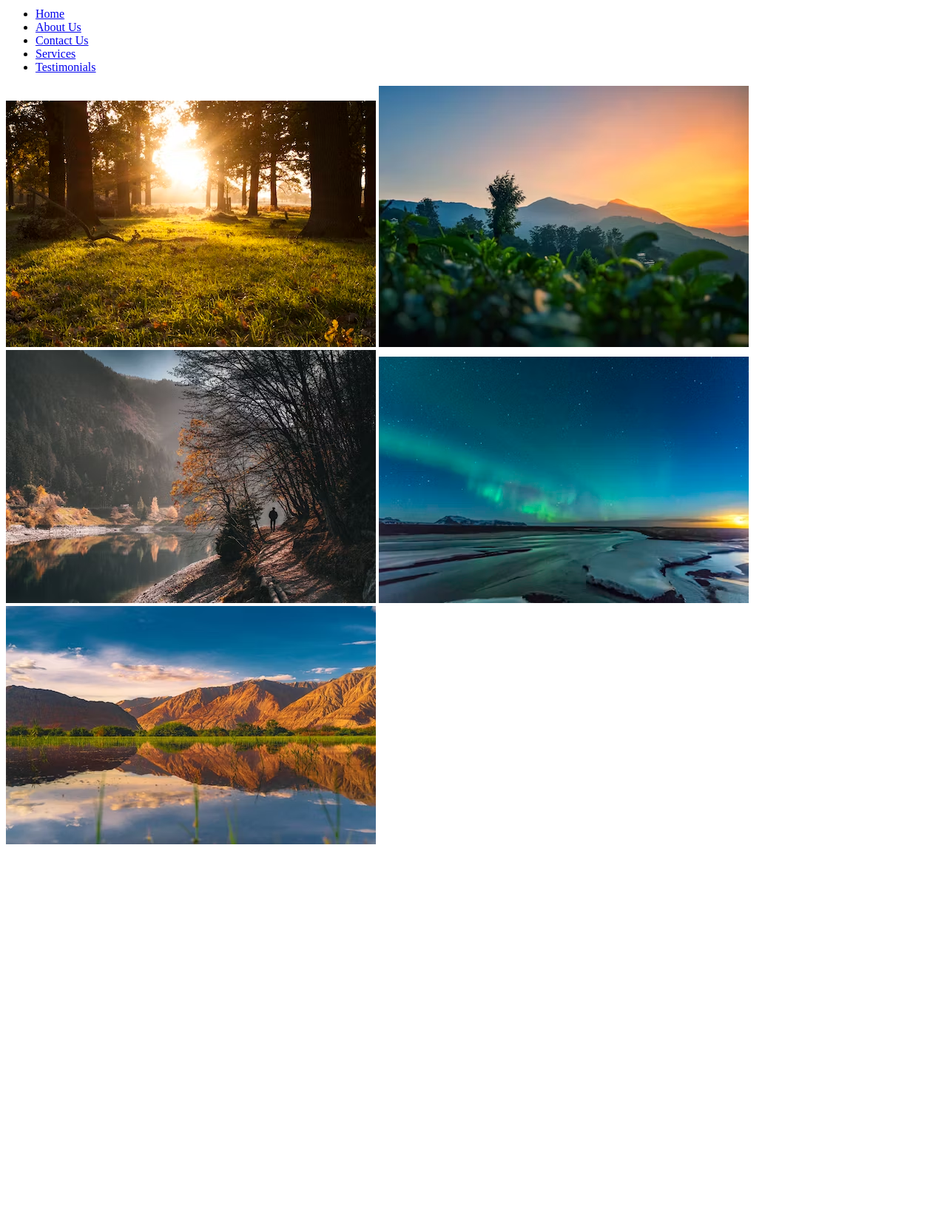
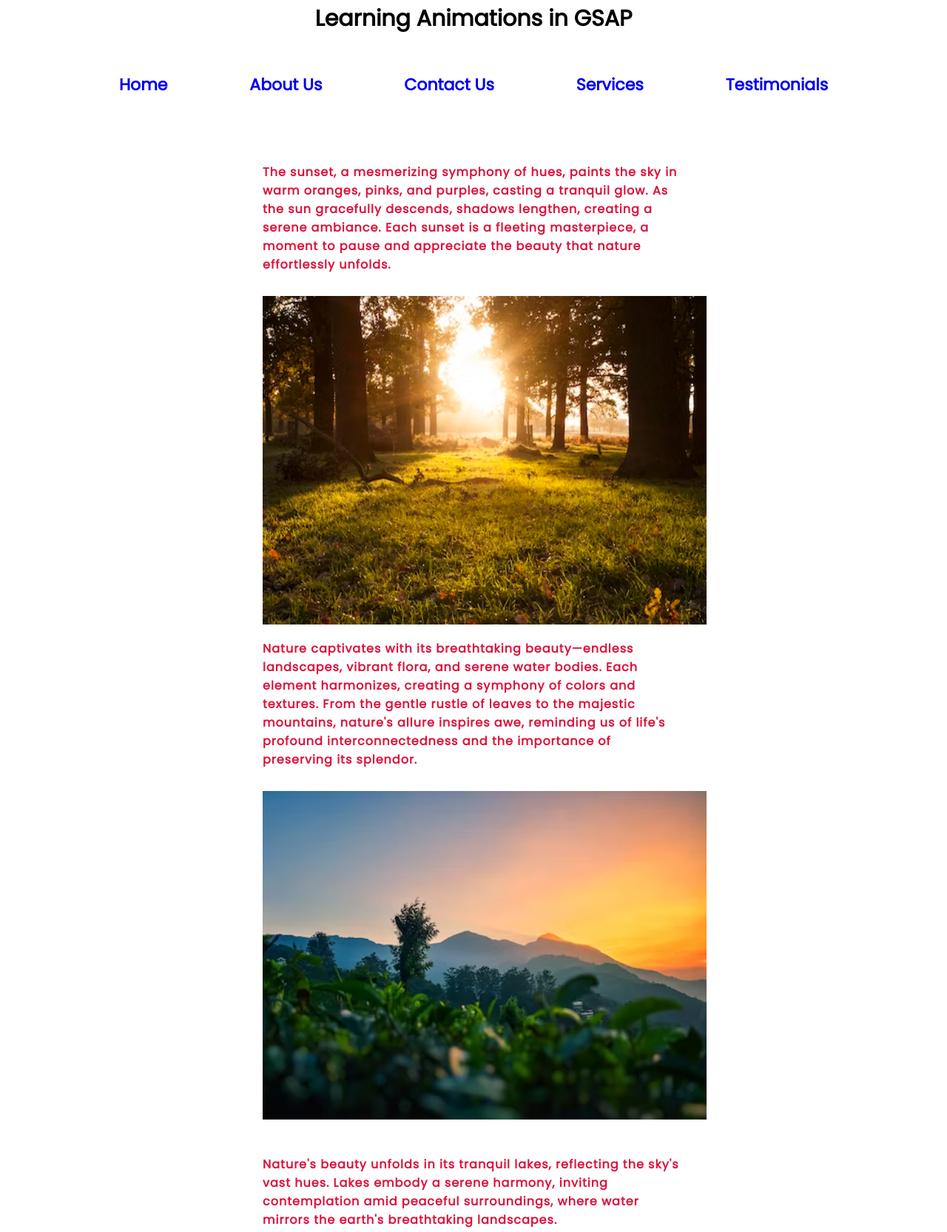
Before and after one commit to riya-rjha/GSAP-Basics, a plain HTML site: page Scroll Trigger/index.html in a window 1280 px wide. Shown: the part 57-1722 px from the top of the page at 74% size. Before the commit the page ends 1210 px from the top, so only its background shows below. Drawn offline with Linux system fonts and the light colour scheme.

Commit message:
Applying styles

```diff
--- a/Scroll Trigger/index.html
+++ b/Scroll Trigger/index.html
@@ -10,7 +10,7 @@
 
 <body>
     <div class="header">
-        <h2>Learning Animations in GSAP</h2>
+        <h2 id="heading">Learning Animations in GSAP</h2>
         <nav>
             <ul>
                 <li><a href="#">Home</a></li>
@@ -22,12 +22,65 @@
         </nav>
     </div>
     <div class="content">
-        <img src="Images/image1.avif" class="img">
-        <img src="Images/image2.avif" class="img">
-        <img src="Images/image3.avif" class="img">
-        <img src="Images/image4.avif" class="img">
-        <img src="Images/image5.avif" class="img">
+        <div class="img">
+            <p class="text">
+                The sunset, a mesmerizing symphony of hues, paints the sky in warm oranges, pinks, and purples, casting
+                a tranquil glow. As the sun gracefully descends, shadows lengthen, creating a serene ambiance. Each
+                sunset is a fleeting masterpiece, a moment to pause and appreciate the beauty that nature effortlessly
+                unfolds.
+            </p>
+            <img src="Images/image1.avif" class="img">
+        </div>
+        <div class="img">
+            <p class="text">Nature captivates with its breathtaking beauty—endless landscapes, vibrant flora, and serene
+                water bodies. Each element
+                harmonizes, creating a symphony of colors and textures. From the gentle rustle of leaves to the majestic
+                mountains,
+                nature's allure inspires awe, reminding us of life's profound interconnectedness and the importance of
+                preserving its
+                splendor.</p>
+            <img src="Images/image2.avif" class="img">
+        </div>
+        <div class="img">
+            <p class="text" id="spacing">
+                Nature's beauty unfolds in its tranquil lakes, reflecting the sky's vast hues. Lakes embody a serene
+                harmony, inviting
+                contemplation amid peaceful surroundings, where water mirrors the earth's breathtaking landscapes.
+            </p>
+            <img src="Images/image3.avif" class="img">
+        </div>
+        <div class="img">
+            <p class="text">
+                Cosmic Majesty:
+                Venture beyond Earth to the vast universe, an expanse of cosmic wonders. Galaxies twirl in celestial
+                dance, each star a
+                beacon of brilliance. The universe, a canvas of celestial artistry, captivates with its mesmerizing
+                mysteries.
+            </p>
+            <img src="Images/image4.avif" class="img">
+        </div>
+        <div class="img">
+            <p class="text">
+                Expansive Landscapes:
+                Earth's diverse landscapes offer a panorama of natural wonders. From rolling plains to towering
+                mountains, each terrain
+                tells a story of geological evolution. Landscapes capture the essence of time, showcasing the intricate
+                tapestry of our
+                planet's history.
+            </p>
+            <img src="Images/image5.avif" class="img">
+        </div>
+        <div class="img">
+            <p class="text">Majestic Mountains:
+                Mountains, stoic and grand, stand as Earth's mighty sentinels. Their peaks touch the sky, echoing the
+                resilience of
+                nature. Clad in mist and snow, these majestic giants inspire awe, reminding us of the Earth's enduring
+                strength and
+                timeless beauty.</p>
+            <img src="Images/image6.webp" class="img">
+        </div>
     </div>
+
 </body>
 
 </html>
--- a/Scroll Trigger/style.css
+++ b/Scroll Trigger/style.css
@@ -0,0 +1,81 @@
+@import url('https://fonts.googleapis.com/css2?family=Poppins&display=swap');
+
+* {
+    margin-top: 15px;
+    margin-left: 15px;
+    margin-right: 15px;
+    padding: 0;
+    box-sizing: border-box;
+    font-family: 'Poppins', sans-serif;
+}
+
+body{
+    display: flex;
+    flex-direction: column;
+    flex-wrap: wrap;
+}
+
+#heading {
+    text-align: center;
+    font-size: 30px;
+}
+
+.img {
+    width: 600px;
+    height: 444px;
+    margin-bottom: 100px;
+}
+
+.img:not(:first-child) {
+    margin-top: 100px;
+}
+
+.content {
+    display: flex;
+    flex-direction: column;
+    align-items: center;
+    margin: 20px;
+}
+
+nav ul {
+    list-style: none;
+    display: flex;
+    align-items: center;
+    justify-content: space-evenly;
+}
+
+nav ul li {
+    margin: 10px;
+}
+
+nav ul li a {
+    text-decoration: none;
+    font-size: 22px;
+    font-weight: bolder;
+    display: inline-block;
+}
+
+nav ul li a::after {
+    content: '';
+    height: 6px;
+    background: linear-gradient(260deg, red, blue);
+    transition: all .5s;
+    width: 0;
+    display: block;
+}
+
+nav ul li a:hover::after {
+    width: 100%;
+}
+
+.text {
+    margin-top: 22px;
+    margin-bottom: -70px;
+    font-weight: bolder;
+    letter-spacing: 1px;
+    color: crimson;
+}
+
+#spacing {
+    margin-top: 75px;
+}
```
Also changed, not shown: Scroll Trigger/Images/image6.webp (added).
